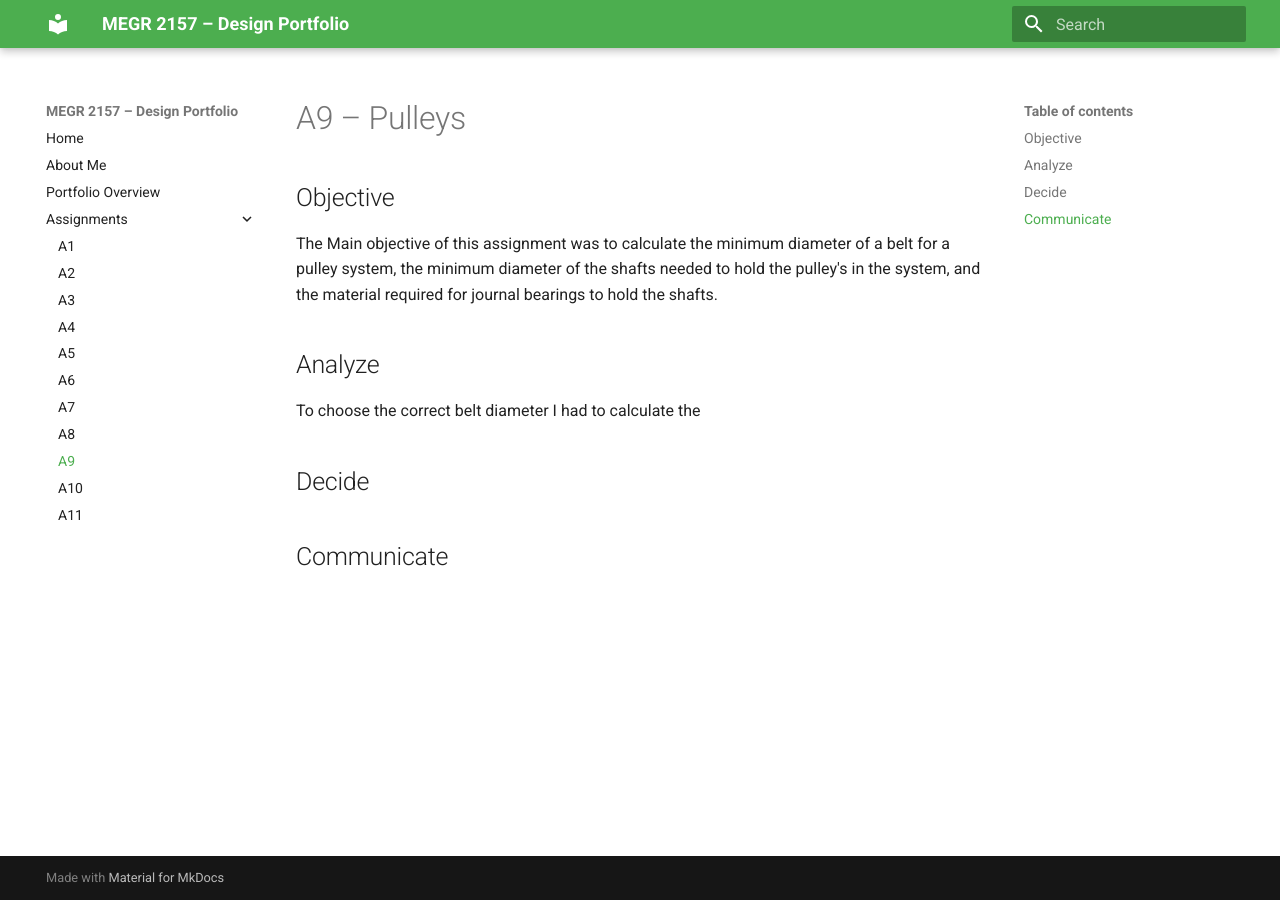
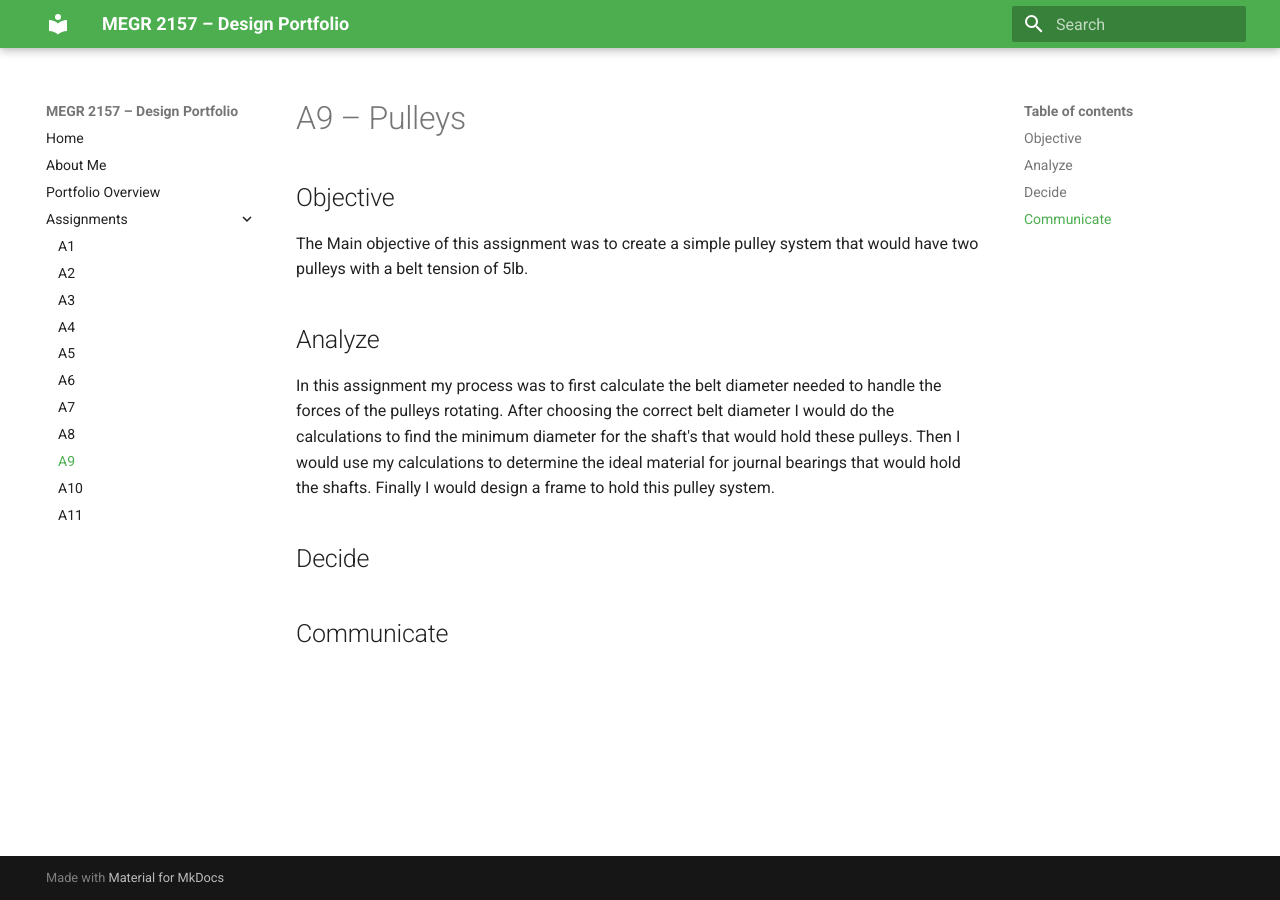
Before and after one commit to pklauser-cyber/design-projects-portfolio, an MkDocs documentation site: the page built from docs/assignments/A09/index.md, in a window 1280 px wide. Built offline with MkDocs 1.6.1 and Material for MkDocs 9.7.7, drawn with Linux system fonts in a browser that asks for light colours.

Commit message:
Update index.md

```diff
--- a/docs/assignments/A09/index.md
+++ b/docs/assignments/A09/index.md
@@ -1,10 +1,10 @@
 # A9 – Pulleys
 
 ## Objective
-The Main objective of this assignment was to calculate the minimum diameter of a belt for a pulley system, the minimum diameter of the shafts needed to hold the pulley's in the system, and the material required for journal bearings to hold the shafts.
+The Main objective of this assignment was to create a simple pulley system that would have two pulleys with a belt tension of 5lb.
 
 ## Analyze
-To choose the correct belt diameter I had to calculate the
+In this assignment my process was to first calculate the belt diameter needed to handle the forces of the pulleys rotating. After choosing the correct belt diameter I would do the calculations to find the minimum diameter for the shaft's that would hold these pulleys. Then I would use my calculations to determine the ideal material for journal bearings that would hold the shafts. Finally I would design a frame to hold this pulley system.
 
 ## Decide
 
```
